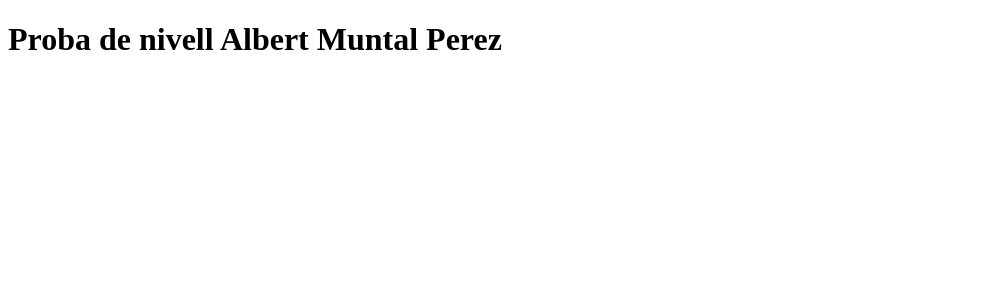
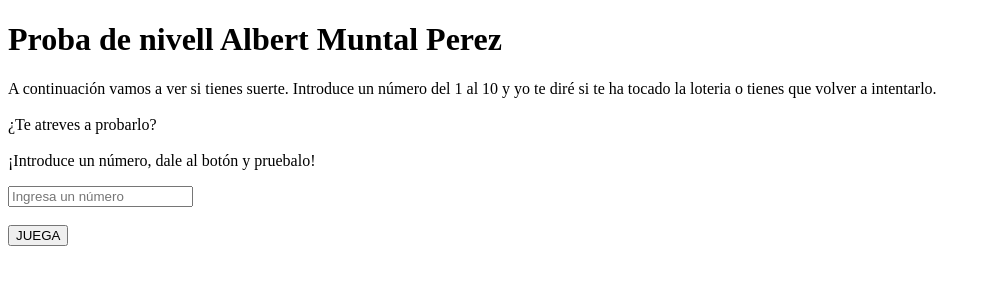
Before and after one commit to DrMunty/prova-nivell-ts, a website built with Vite: page index.html in a window 1280 px wide. Shown: the whole page, without its empty margins (0-991 px from the left). Built offline with nearby package versions, Linux system fonts and the light colour scheme.

Commit message:
created basic html structure and lottery function skeleton

```diff
--- a/index.html
+++ b/index.html
@@ -7,5 +7,17 @@
 </head>
 <body>
     <h1> Proba de nivell Albert Muntal Perez</h1>
+    <p> A continuación vamos a ver si tienes suerte. Introduce un número del 1 al 10 y yo te diré si te ha tocado la loteria o tienes que volver a intentarlo.
+        <br><br>¿Te atreves a probarlo?
+        <br> <br>¡Introduce un número, dale al botón y pruebalo!
+    </p>
+    <div>
+        <input type = number placeholder= "Ingresa un número" id="user_input">
+    </div>
+    <br>
+    <div>
+        <button onclick="lotteryResponse()"> JUEGA </button>
+    </div>
+    <div id="response"></div>
 </body>
 </html>
--- a/src/scripts/lottery.ts
+++ b/src/scripts/lottery.ts
@@ -0,0 +1,3 @@
+export function lotteryResponse(num: number): void {
+    return
+}
```
